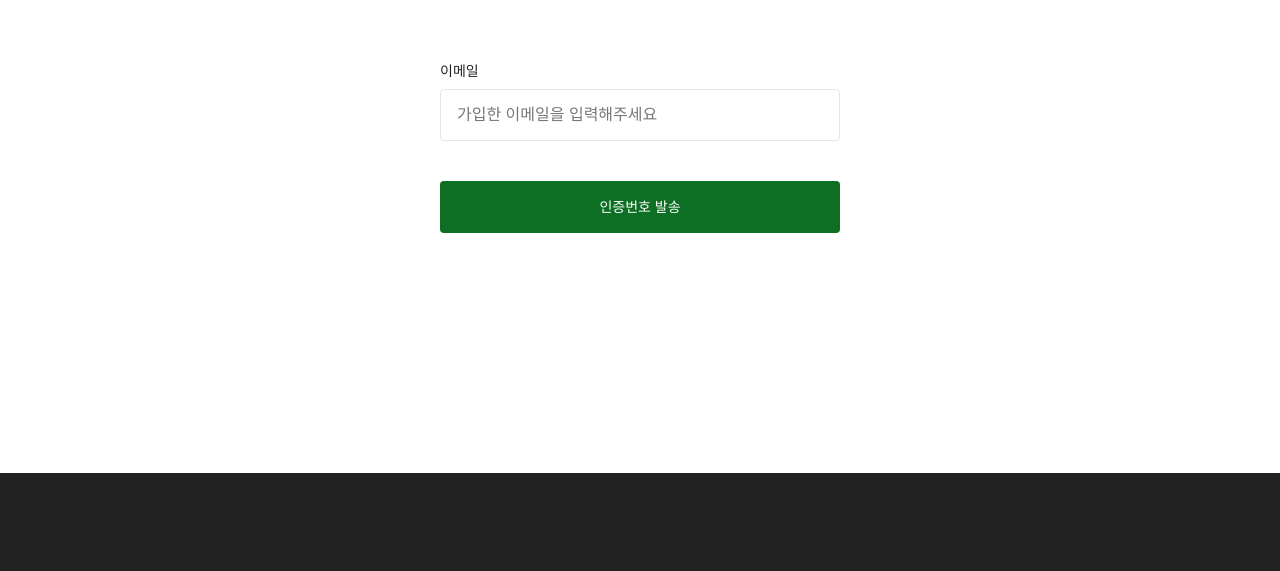
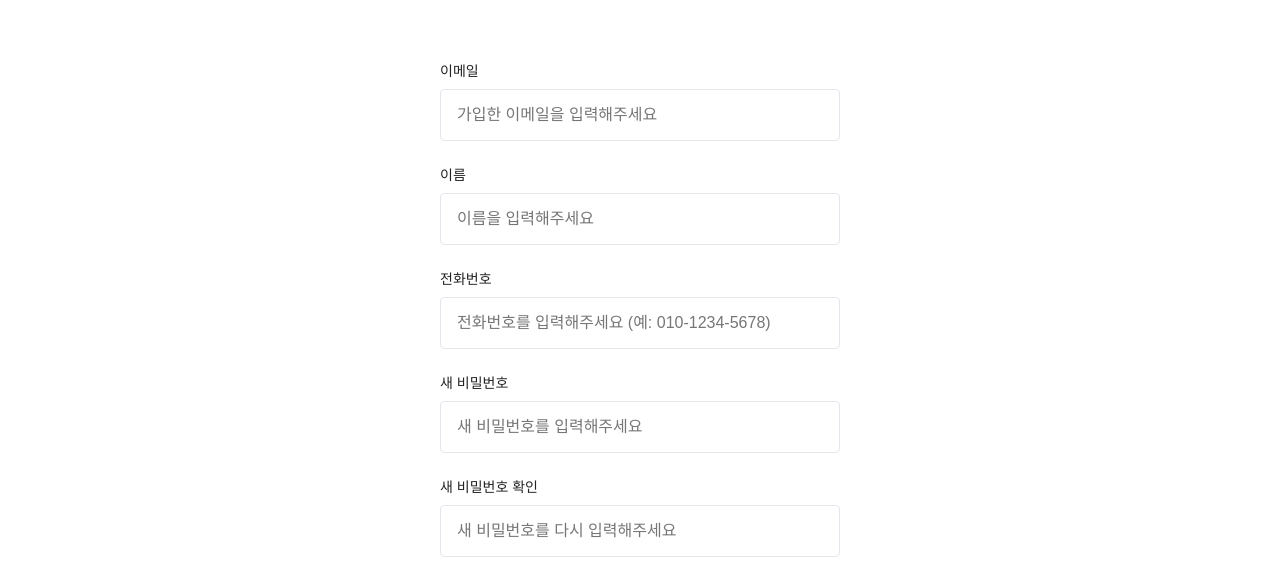
Before and after one commit to SIGNALDECODE/zerolabs_FE, a Nuxt app: page /find/password in a window 1280 px wide. Shown: the part 223-794 px from the top of the page. Built offline with nearby package versions, Linux system fonts and the light colour scheme; no server answers; a web font is replaced by a local one.

Commit message:
fix: 아이디 찾기, 비밀번호 찾기, 회원가입 인증 제외

```diff
--- a/app/data/find.json
+++ b/app/data/find.json
@@ -25,6 +25,7 @@
       }
     },
     "buttons": {
+      "findId": "아이디 찾기",
       "sendCode": "인증번호 발송",
       "resendCode": "재발송",
       "verify": "확인",
@@ -61,9 +62,13 @@
         "label": "이메일",
         "placeholder": "가입한 이메일을 입력해주세요"
       },
-      "code": {
-        "label": "인증번호",
-        "placeholder": "인증번호 6자리를 입력해주세요"
+      "name": {
+        "label": "이름",
+        "placeholder": "이름을 입력해주세요"
+      },
+      "phone": {
+        "label": "전화번호",
+        "placeholder": "전화번호를 입력해주세요 (예: 010-1234-5678)"
       },
       "newPassword": {
         "label": "새 비밀번호",
@@ -75,8 +80,6 @@
       }
     },
     "buttons": {
-      "sendCode": "인증번호 발송",
-      "resendCode": "재발송",
       "resetPassword": "비밀번호 변경",
       "login": "로그인하기"
     },
@@ -86,12 +89,11 @@
     },
     "messages": {
       "emailRequired": "이메일을 입력해주세요.",
-      "codeRequired": "인증번호를 입력해주세요.",
+      "nameRequired": "이름을 입력해주세요.",
+      "phoneRequired": "전화번호를 입력해주세요.",
       "passwordRequired": "새 비밀번호를 입력해주세요.",
       "passwordConfirmRequired": "비밀번호 확인을 입력해주세요.",
       "passwordMismatch": "비밀번호가 일치하지 않습니다.",
-      "codeSent": "인증번호가 발송되었습니다.",
-      "codeSendFailed": "인증번호 발송에 실패했습니다.",
       "resetFailed": "비밀번호 변경에 실패했습니다."
     }
   }
--- a/app/pages/find/id.vue
+++ b/app/pages/find/id.vue
@@ -22,8 +22,8 @@ const form = reactive({
   code: "",
 });
 
-const step = ref(1); // 1: 정보 입력, 2: 인증번호입력, 3: 결과
-const codeSent = ref(false);
+const step = ref(1); // 1: 정보 입력, 3: 결과
+// const codeSent = ref(false); // 인증번호 방식 주석 처리
 const accounts = ref([]);
 const notFound = ref(false);
 
@@ -32,8 +32,9 @@ const getPhone = () => {
   return `${form.mobilePrefix}-${form.mobile1}-${form.mobile2}`;
 };
 
-// 인증번호 발송
-const handleSendCode = async () => {
+// 아이디 찾기 (POST /auth/find-email)
+const pending = ref(false);
+const handleFindId = async () => {
   if (!form.name) {
     alert(pageData.messages.nameRequired);
     return;
@@ -43,39 +44,12 @@ const handleSendCode = async () => {
     return;
   }
 
+  pending.value = true;
+
   try {
-    const res = await post("/auth/find-email/send", {
+    const res = await post("/auth/find-email", {
       name: form.name,
       phone: getPhone(),
-    });
-
-    if (res.success) {
-      codeSent.value = true;
-      step.value = 2;
-      alert(pageData.messages.codeSent);
-      if (res.data.code) {
-        form.code = res.data.code;
-      }
-    } else {
-      alert(pageData.messages.codeSendFailed);
-    }
-  } catch (error) {
-    alert(error.data?.error?.messages || pageData.messages.codeSendFailed);
-  }
-};
-
-// 인증번호 확인
-const handleVerify = async () => {
-  if (!form.code) {
-    alert(pageData.messages.codeRequired);
-    return;
-  }
-
-  try {
-    const res = await post("/auth/find-email/verify", {
-      name: form.name,
-      phone: getPhone(),
-      code: form.code,
     });
 
     if (res.success && res.data?.accounts?.length > 0) {
@@ -90,8 +64,71 @@ const handleVerify = async () => {
     accounts.value = [];
     notFound.value = true;
     step.value = 3;
+  } finally {
+    pending.value = false;
   }
 };
+
+// 인증번호 발송 (주석 처리)
+// const handleSendCode = async () => {
+//   if (!form.name) {
+//     alert(pageData.messages.nameRequired);
+//     return;
+//   }
+//   if (!form.mobile1 || !form.mobile2) {
+//     alert(pageData.messages.phoneRequired);
+//     return;
+//   }
+//
+//   try {
+//     const res = await post("/auth/find-email/send", {
+//       name: form.name,
+//       phone: getPhone(),
+//     });
+//
+//     if (res.success) {
+//       codeSent.value = true;
+//       step.value = 2;
+//       alert(pageData.messages.codeSent);
+//       if (res.data.code) {
+//         form.code = res.data.code;
+//       }
+//     } else {
+//       alert(pageData.messages.codeSendFailed);
+//     }
+//   } catch (error) {
+//     alert(error.data?.error?.messages || pageData.messages.codeSendFailed);
+//   }
+// };
+
+// 인증번호 확인 (주석 처리)
+// const handleVerify = async () => {
+//   if (!form.code) {
+//     alert(pageData.messages.codeRequired);
+//     return;
+//   }
+//
+//   try {
+//     const res = await post("/auth/find-email/verify", {
+//       name: form.name,
+//       phone: getPhone(),
+//       code: form.code,
+//     });
+//
+//     if (res.success && res.data?.accounts?.length > 0) {
+//       accounts.value = res.data.accounts;
+//       notFound.value = false;
+//     } else {
+//       accounts.value = [];
+//       notFound.value = true;
+//     }
+//     step.value = 3;
+//   } catch (error) {
+//     accounts.value = [];
+//     notFound.value = true;
+//     step.value = 3;
+//   }
+// };
 
 // 로그인 페이지로
 const goLogin = () => {
@@ -102,19 +139,18 @@ const goLogin = () => {
   <div class="find">
     <div class="find__inner">
       <h1 class="find__title">{{ pageData.title }}</h1>
-      <!-- Step 1,2 : 입력 폼 -->
-      <form v-if="step !== 3" class="find__form" @submit.prevent>
+      <!-- Step 1: 입력 폼 -->
+      <form v-if="step !== 3" class="find__form" @submit.prevent="handleFindId">
         <!-- 이름 -->
         <div class="find__field">
           <label class="find__label">{{ pageData.form.name.label }}</label>
           <BaseInput
             v-model="form.name"
             :placeholder="pageData.form.name.placeholder"
-            :disabled="codeSent"
           />
         </div>
 
-        <!-- 휴대폰 번호 + 발송 버튼 -->
+        <!-- 휴대폰 번호 -->
         <div class="find__field">
           <label class="find__label">{{ pageData.form.mobile.label }}</label>
           <div class="find__mobile-row">
@@ -123,7 +159,6 @@ const goLogin = () => {
                 v-model="form.mobilePrefix"
                 :options="pageData.options.mobilePrefix"
                 variant="box"
-                :disabled="codeSent"
               />
             </div>
             <span class="find__mobile-dash" aria-hidden="true">-</span>
@@ -132,7 +167,6 @@ const goLogin = () => {
                 v-model="form.mobile1"
                 type="tel"
                 maxlength="4"
-                :disabled="codeSent"
               />
             </div>
             <span class="find__mobile-dash" aria-hidden="true">-</span>
@@ -141,11 +175,26 @@ const goLogin = () => {
                 v-model="form.mobile2"
                 type="tel"
                 maxlength="4"
-                :disabled="codeSent"
               />
             </div>
           </div>
+        </div>
+
+        <!-- 아이디 찾기 버튼 -->
         <div class="find__button">
+          <BaseButton
+            type="submit"
+            :label="pageData.buttons.findId"
+            variant="bg"
+            color="green"
+            size="big"
+            full
+            :disabled="pending"
+          />
+        </div>
+
+        <!-- 인증번호 발송 버튼 (주석 처리) -->
+        <!-- <div class="find__button">
           <BaseButton
             type="button"
             :label="
@@ -159,19 +208,19 @@ const goLogin = () => {
             full
             @click="handleSendCode"
           />
-          </div>
-        </div>
-        <!-- 인증번호 (step 2에서만 표시) -->
-        <div v-if="step === 2" class="find__field">
+        </div> -->
+
+        <!-- 인증번호 (step 2에서만 표시) - 주석 처리 -->
+        <!-- <div v-if="step === 2" class="find__field">
           <label class="find__label">{{ pageData.form.code.label }}</label>
           <BaseInput
             v-model="form.code"
             :placeholder="pageData.form.code.placeholder"
           />
-        </div>
+        </div> -->
 
-        <!-- 확인 버튼 (step 2에서만 표시) -->
-        <div v-if="step === 2" class="find__button">
+        <!-- 확인 버튼 (step 2에서만 표시) - 주석 처리 -->
+        <!-- <div v-if="step === 2" class="find__button">
           <BaseButton
             type="button"
             :label="pageData.buttons.verify"
@@ -181,7 +230,7 @@ const goLogin = () => {
             full
             @click="handleVerify"
           />
-        </div>
+        </div> -->
       </form>
       <!-- Step 3: 결과 화면 -->
       <div v-else class="find__result">
--- a/app/pages/find/password.vue
+++ b/app/pages/find/password.vue
@@ -8,52 +8,39 @@ useSeoMeta({
   title: findData.seo.findPassword.title,
   description: findData.seo.findPassword.description,
 });
-const { post, patch } = useApi();
+
+const { patch } = useApi();
 const router = useRouter();
 
 const pageData = findData.findPassword;
 
 const form = reactive({
   email: "",
-  code: "",
+  name: "",
+  phone: "",
   newPassword: "",
   newPasswordConfirm: "",
 });
 
-// 1: 이메일 입력, 2: 코드 + 비번 입력, 3: 완료
+// 1: 입력, 2: 완료
 const step = ref(1);
-const codeSent = ref(false);
-const handleSendCode = async () => {
-  // 1. 이메일 검증
+const pending = ref(false);
+
+// 비밀번호 재설정
+const handleResetPassword = async () => {
+  // 유효성 검사
   if (!form.email) {
     alert(pageData.messages.emailRequired);
     return;
   }
-
-  try {
-    const res = await post("/auth/password-reset/send", {
-      email: form.email,
-    });
-
-    if (res.success) {
-      codeSent.value = true;
-      step.value = 2;
-      alert(pageData.messages.codeSent);
-    } else {
-      alert(pageData.messages.codeSendFailed);
-    }
-  } catch (error) {
-    alert(error.data?.error?.message || pageData.messages.codeSendFailed);
-  }
-};
-
-const handleResetPassword = async () => {
-  // 유효성 검사
-  if (!form.code) {
-    alert(pageData.messages.codeRequired);
+  if (!form.name) {
+    alert(pageData.messages.nameRequired);
     return;
   }
-
+  if (!form.phone) {
+    alert(pageData.messages.phoneRequired);
+    return;
+  }
   if (!form.newPassword) {
     alert(pageData.messages.passwordRequired);
     return;
@@ -66,34 +53,42 @@ const handleResetPassword = async () => {
     alert(pageData.messages.passwordMismatch);
     return;
   }
+
+  pending.value = true;
+
   try {
     const res = await patch("/auth/password-reset", {
       email: form.email,
-      code: form.code,
+      name: form.name,
+      phone: form.phone,
       newPassword: form.newPassword,
       newPasswordConfirm: form.newPasswordConfirm,
     });
 
     if (res.success) {
-      step.value = 3; // 완료 화면
+      step.value = 2; // 완료 화면
     } else {
       alert(res.error?.message || pageData.messages.resetFailed);
     }
   } catch (error) {
     alert(error.data?.error?.message || pageData.messages.resetFailed);
+  } finally {
+    pending.value = false;
   }
 };
+
 const goLogin = () => {
   router.push("/login");
 };
 </script>
+
 <template>
   <div class="find">
     <div class="find__inner">
       <h1 class="find__title">{{ pageData.title }}</h1>
 
-      <!-- Step 1, 2: 폼 -->
-      <form v-if="step !== 3" class="find__form" @submit.prevent>
+      <!-- Step 1: 폼 -->
+      <form v-if="step === 1" class="find__form" @submit.prevent="handleResetPassword">
         <!-- 이메일 -->
         <div class="find__field">
           <label class="find__label">{{ pageData.form.email.label }}</label>
@@ -101,41 +96,31 @@ const goLogin = () => {
             v-model="form.email"
             type="email"
             :placeholder="pageData.form.email.placeholder"
-            :disabled="codeSent"
           />
         </div>
 
-        <!-- 발송 버튼 -->
-        <div class="find__button">
-          <BaseButton
-            type="button"
-            :label="
-              codeSent ? pageData.buttons.resendCode : pageData.buttons.sendCode
-            "
-            variant="bg"
-            color="green"
-            size="big"
-            full
-            @click="handleSendCode"
+        <!-- 이름 -->
+        <div class="find__field">
+          <label class="find__label">{{ pageData.form.name.label }}</label>
+          <BaseInput
+            v-model="form.name"
+            :placeholder="pageData.form.name.placeholder"
           />
         </div>
 
-        <!-- Step 2에서만 표시되는 필드들 -->
-        <template v-if="step === 2">
-          <!-- 인증번호 -->
+        <!-- 전화번호 -->
         <div class="find__field">
-            <label class="find__label">{{ pageData.form.code.label }}</label>
+          <label class="find__label">{{ pageData.form.phone.label }}</label>
           <BaseInput
-              v-model="form.code"
-              :placeholder="pageData.form.code.placeholder"
+            v-model="form.phone"
+            type="tel"
+            :placeholder="pageData.form.phone.placeholder"
           />
         </div>
 
         <!-- 새 비밀번호 -->
         <div class="find__field">
-            <label class="find__label">{{
-              pageData.form.newPassword.label
-            }}</label>
+          <label class="find__label">{{ pageData.form.newPassword.label }}</label>
           <BaseInput
             v-model="form.newPassword"
             type="password"
@@ -145,9 +130,7 @@ const goLogin = () => {
 
         <!-- 새 비밀번호 확인 -->
         <div class="find__field">
-            <label class="find__label">{{
-              pageData.form.newPasswordConfirm.label
-            }}</label>
+          <label class="find__label">{{ pageData.form.newPasswordConfirm.label }}</label>
           <BaseInput
             v-model="form.newPasswordConfirm"
             type="password"
@@ -158,20 +141,18 @@ const goLogin = () => {
         <!-- 변경 버튼 -->
         <div class="find__button">
           <BaseButton
-              type="button"
+            type="submit"
             :label="pageData.buttons.resetPassword"
             variant="bg"
             color="green"
             size="big"
             full
-              @click="handleResetPassword"
+            :disabled="pending"
           />
         </div>
-        </template>
-        <!-- 인증번호, 새 비밀번호, 비밀번호 확인, 변경 버튼 -->
       </form>
 
-      <!-- Step 3: 완료 화면 -->
+      <!-- Step 2: 완료 화면 -->
       <div v-else class="find__result">
         <h2 class="find__result-title">{{ pageData.result.title }}</h2>
         <p class="find__result-found">{{ pageData.result.success }}</p>
```
Also changed, not shown: app/pages/signup/info.vue (+6 -6 lines). Lines whose indentation alone changed are shown as unchanged.
